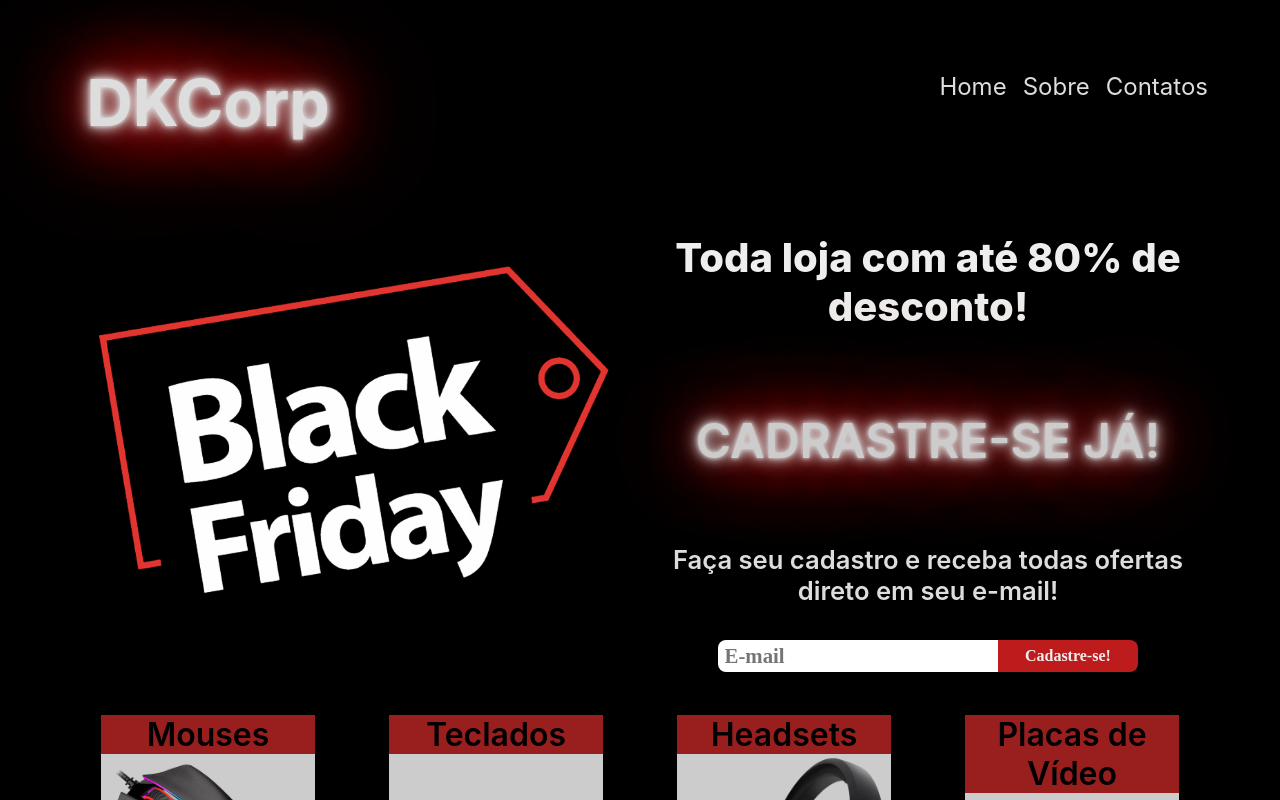
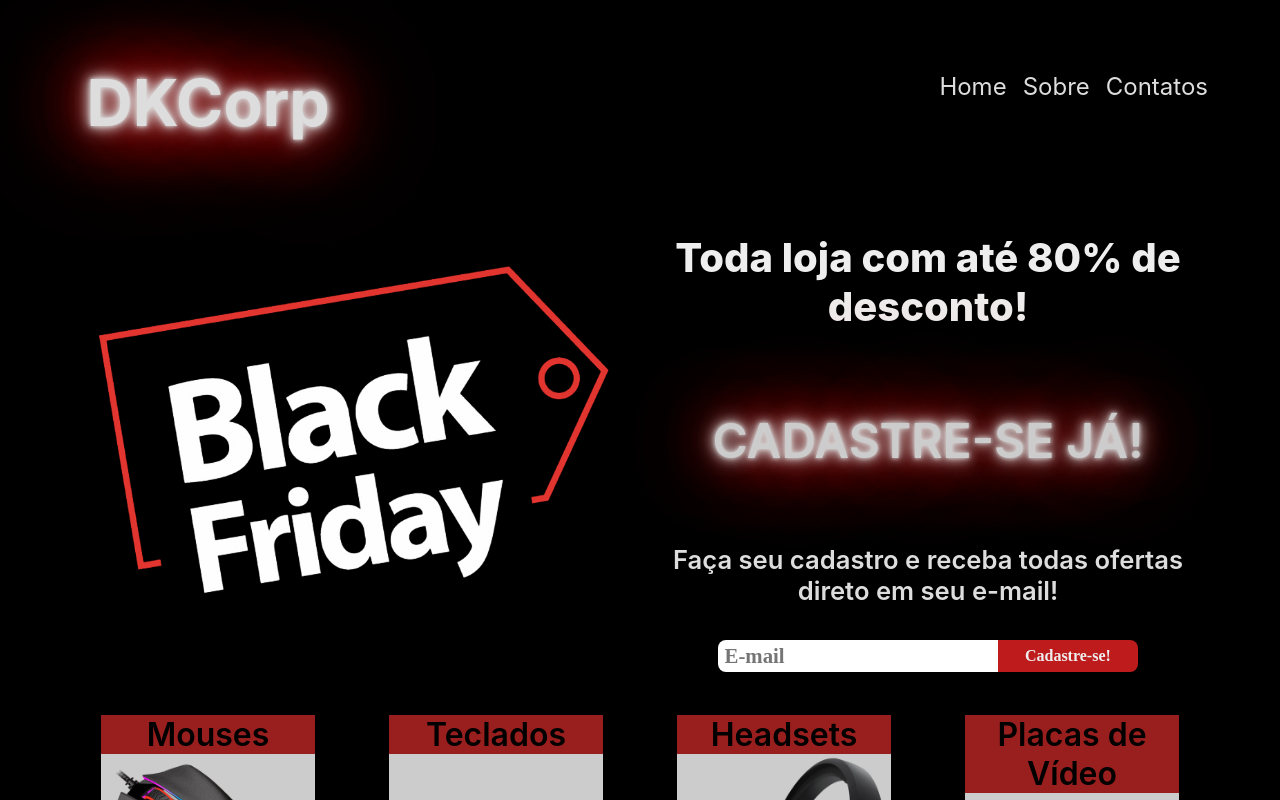
Before and after one commit to Rplalcantara/Desafio1-do-Hiring-Coders, a React (Create React App) app: page / in a window 1280 px wide. Shown: the top 800 px of the page. Built offline with nearby package versions, Linux system fonts and the light colour scheme.

Commit message:
Consertado pequeno erro de portugues

```diff
--- a/src/Home/index.js
+++ b/src/Home/index.js
@@ -61,7 +61,7 @@ function App() {
               <S.Obrigado>Obrigado por se cadastrar!</S.Obrigado>
             ) : (
               <>
-                <S.Cadrastro>CADRASTRE-SE JÁ!</S.Cadrastro>
+                <S.Cadrastro>CADASTRE-SE JÁ!</S.Cadrastro>
                 <S.Desc2>
                   Faça seu cadastro e receba todas ofertas direto em seu e-mail!
                 </S.Desc2>
```
